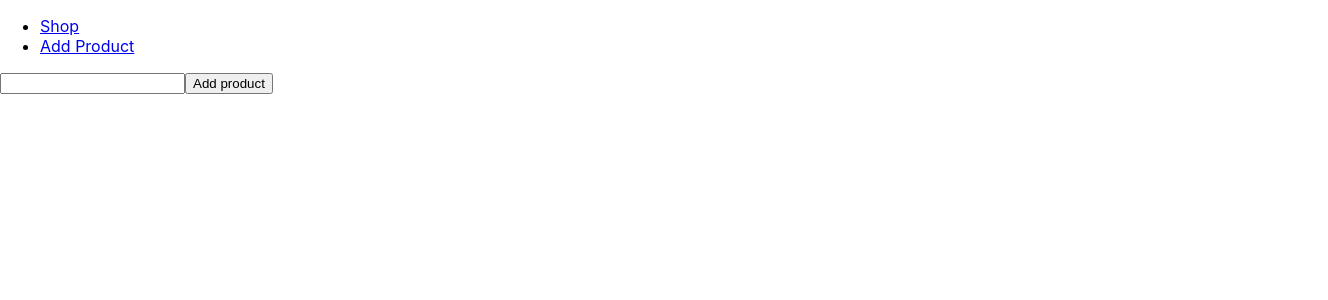
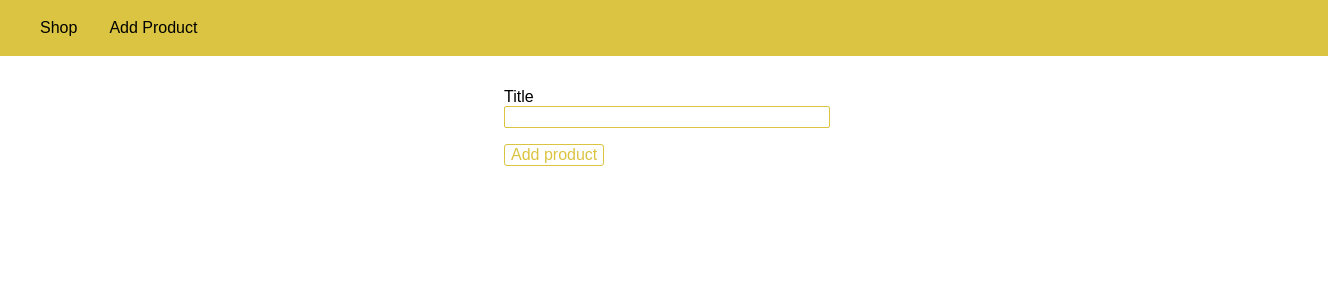
Before and after one commit to karan171996/Book-Store, a React (Create React App) app in the folder client/: page /add-product in a window 1280 px wide. Shown: the top 300 px of the page, 1328 px wide, since content can reach past the window. Built offline with nearby package versions, Linux system fonts and the light colour scheme.

Commit message:
few styling added

```diff
--- /dev/null
+++ b/client/src/OuterLayout.css
@@ -0,0 +1,42 @@
+body {
+    padding: 0;
+    margin:0;
+    font-family: sans-serif;
+}
+main {
+    padding: 1rem;
+}
+
+.main-header {
+    width:100%;
+    height:3.5rem;
+    background-color: #dbc441;
+    padding: 0 1.5rem;
+}
+
+.main-header__item-list {
+    list-style: none;
+    margin: 0;
+    padding: 0;
+    display:flex;
+}
+
+.main-header__nav {
+    height:100%;
+    display: flex;
+    align-items: center;
+}
+.main-header__item {
+    margin: 0 1rem;
+    padding: 0;
+}
+
+.main-header__item a {
+    text-decoration: none;
+    color: black;
+}
+
+.main-header__item a:hover,
+.main-header__item a:active {
+    color: #6200ff;
+}
--- a/client/src/OuterLayout.js
+++ b/client/src/OuterLayout.js
@@ -1,19 +1,24 @@
 import { Outlet, Link } from "react-router-dom";
+import "./OuterLayout.css";
 
 export function OuterLayout() {
   return (
-    <>
-      <nav>
-        <ul>
-          <li>
-            <Link to="/">Shop</Link>
+    <header className="main-header">
+      <nav className="main-header__nav">
+        <ul className="main-header__item-list">
+          <li className="main-header__item">
+            <Link className="active" to="/">
+              Shop
+            </Link>
           </li>
-          <li>
+          <li className="main-header__item">
             <Link to="/add-product">Add Product</Link>
           </li>
         </ul>
       </nav>
-      <Outlet />
-    </>
+      <main>
+        <Outlet />
+      </main>
+    </header>
   );
 }
--- /dev/null
+++ b/client/src/components/AddProduct.css
@@ -0,0 +1,29 @@
+.form-control {
+    margin: 1rem 0;
+}
+.form-control label,
+.form-control input {
+    display:block;
+    width:100%;
+}
+
+.form-control input {
+    border: 1px solid #dbc441;
+    font:inherit;
+    border-radius: 2px;
+}
+
+button {
+    font:inherit;
+    border: 1px solid #dbc441;
+    color: #dbc441;
+    border-radius: 3px;
+    cursor:pointer;
+    background:white;
+}
+
+.product-form {
+    width:20rem;
+    max-width:90%;
+    margin:auto;
+}
--- a/client/src/components/AddProduct.js
+++ b/client/src/components/AddProduct.js
@@ -1,5 +1,8 @@
 import { useState } from "react";
 import axios from "axios";
+
+// Css imports
+import "./AddProduct.css";
 
 const AddProduct = () => {
   const [title, setTitle] = useState("");
@@ -20,13 +23,17 @@ const AddProduct = () => {
   };
   return (
     <div>
-      <form onSubmit={onSubmitHandler}>
+      <form className="product-form" onSubmit={onSubmitHandler}>
+        <div className="form-control">
+          <label for="title">Title</label>
           <input
+            id="title"
             type="text"
             name="title"
             value={title}
             onChange={(e) => setTitle(e.target.value)}
           />
+        </div>
         <button type="submit">Add product</button>
       </form>
     </div>
```
Lines whose indentation alone changed are shown as unchanged.
